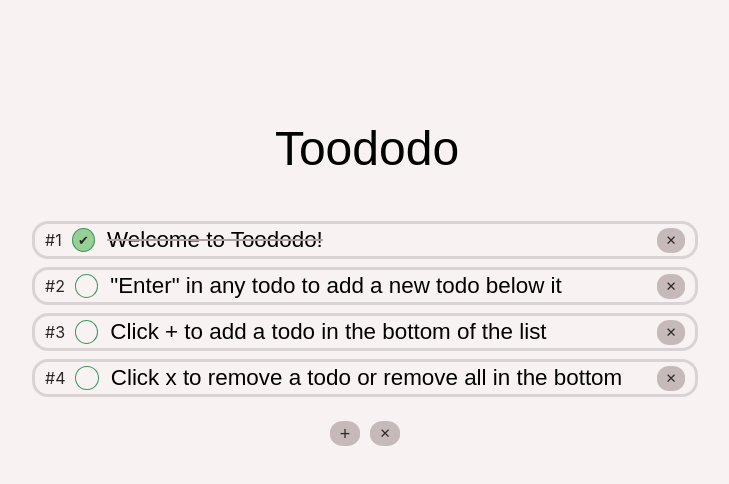
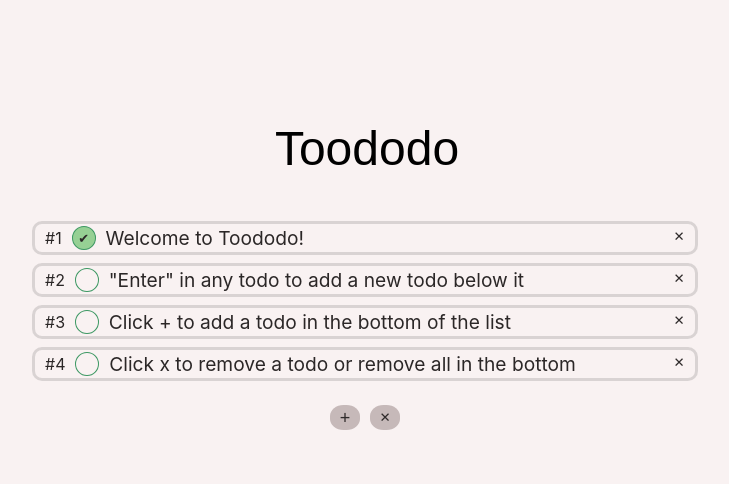
Before and after one commit to ngthing/react-typescript-todo-with-drag-and-drop, a React (Create React App) app: page / in a window 1280 px wide. Shown: the top 484 px of the page, without its empty margins (275-1004 px from the left). Built offline with nearby package versions, Linux system fonts and the light colour scheme.

Commit message:
Use div for todo text, some styling update

```diff
--- a/src/App.css
+++ b/src/App.css
@@ -46,8 +46,17 @@ body {
     margin: 0.25rem 0;
     border: solid var(--todoBorder);
     padding: 2px 10px;
-    border-radius: 16px;
+    border-radius: 10px;
     min-width: 50%;
+    width: 80%;
+    max-width: 400px;
+    position: relative;
+}
+
+.todo-text {
+    width: 100%;
+    font-size: 1.2rem;
+    padding-right: 3%;
 }
 
 .todo-is-completed .checkbox {
@@ -112,4 +121,10 @@ input {
     cursor: pointer;
 }
 
-;
+.btn-delete-todo {
+    background: none;
+    position: absolute;
+    top: 0;
+    right: 1px;
+    border-radius: 50%;
+}
--- a/src/TodoItem.tsx
+++ b/src/TodoItem.tsx
@@ -43,10 +43,12 @@ export const DragableTodoItem = (ps: TodoItemProps) => (
                         <span>&#x2714;</span>
                     )}
                 </div>
-                <input type="text" value={ps.content} id={`todo-input-${ps.index}`} aria-label={`todo-input-${ps.index}`}
+                <div className="todo-text" contentEditable="true"
+                >{ps.content}</div>
+                {/* <input type="text" value={ps.content} id={`todo-input-${ps.index}`} aria-label={`todo-input-${ps.index}`}
                     onKeyDown={(e) => ps.handleKeyDown(e, ps.index)}
-                    onChange={(e) => ps.onChange(e.target.value, ps.index)} />
-                <button className="btn-action" aria-label='delete-todo' onClick={() => ps.handleDelete(ps.index)}>&#x2715;</button>
+                    onChange={(e) => ps.onChange(e.target.value, ps.index)} /> */}
+                <button className="btn-action btn-delete-todo" aria-label='delete-todo' onClick={() => ps.handleDelete(ps.index)}>&#x2715;</button>
             </div>
         )}
     </Draggable>
```
